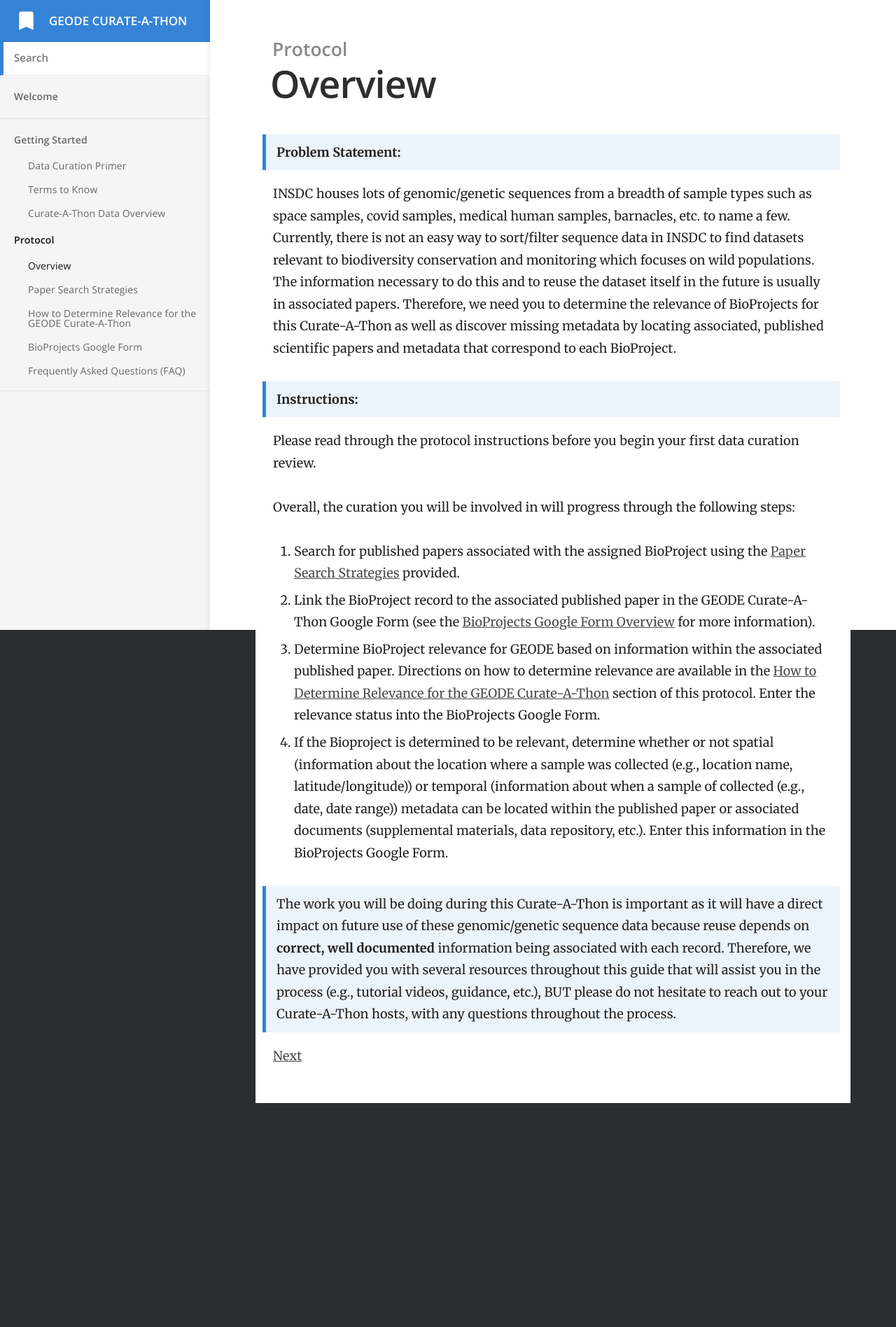
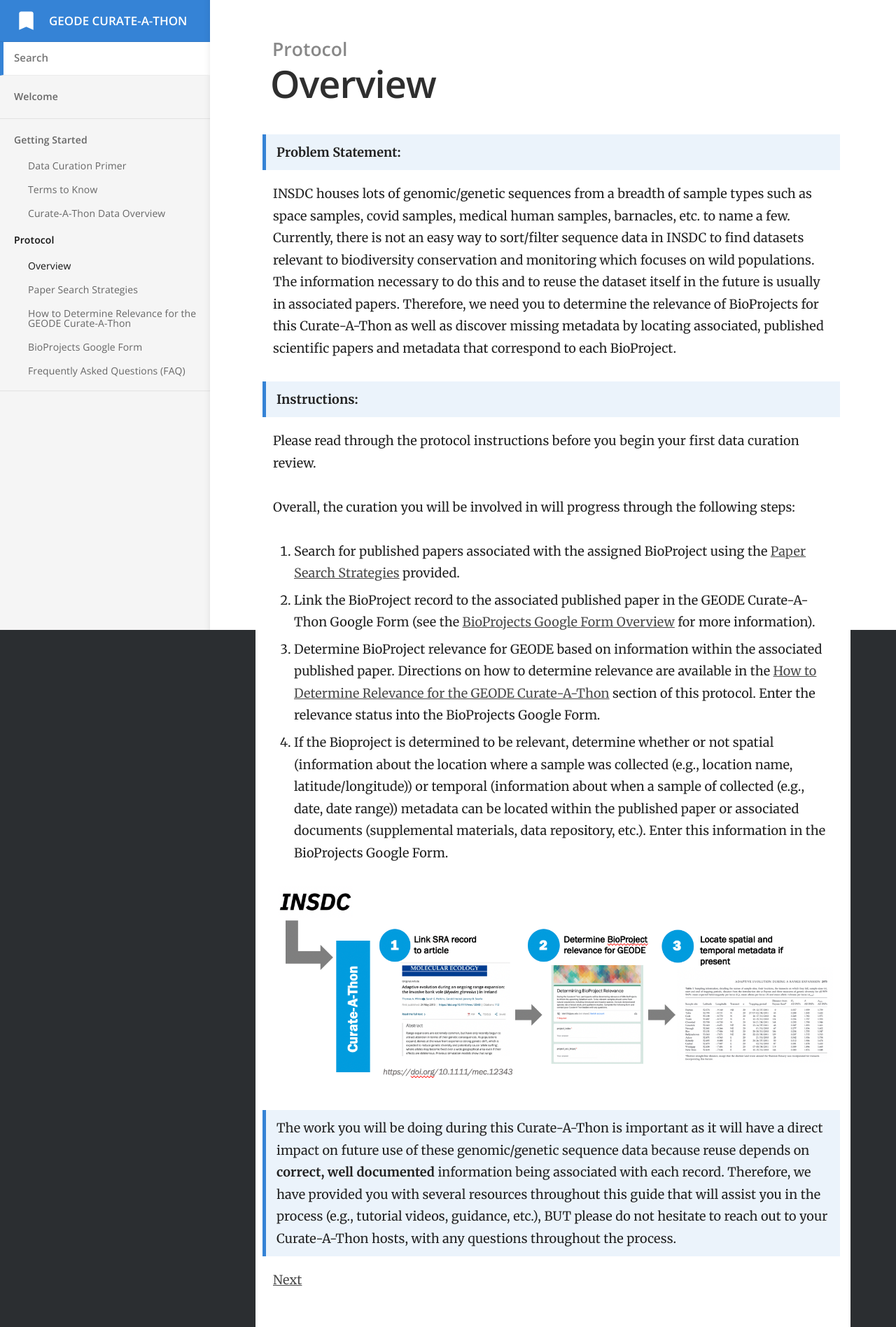
Before and after one commit to bdezray/GEODE-Curate-A-Thon, a Jekyll site: the page built from _docs/Protocol/Curate-A-Thon_Overview.md, in a window 1280 px wide. Shown: the whole page at 70% size. Built offline with Jekyll 4.4.1, drawn with Linux system fonts in a browser that asks for light colours; before the commit the page ends 1576 px from its top, so only the background shows below that.

Commit message:
Add curate-a-thon workflow image

```diff
--- a/_docs/Protocol/Curate-A-Thon_Overview.md
+++ b/_docs/Protocol/Curate-A-Thon_Overview.md
@@ -18,6 +18,8 @@ Overall, the curation you will be involved in will progress through the followin
 3. Determine BioProject relevance for GEODE based on information within the associated published paper. Directions on how to determine relevance are available in the [How to Determine Relevance for the GEODE Curate-A-Thon](https://bdezray.github.io/Geode-Curate-A-Thon/_docs/Protocol/How To Determine Relevance for the GEODE Curate-A-Thon.md) section of this protocol. Enter the relevance status into the BioProjects Google Form.
 4. If the Bioproject is determined to be relevant, determine whether or not spatial (information about the location where a sample was collected (e.g., location name, latitude/longitude)) or temporal (information about when a sample of collected (e.g., date, date range)) metadata can be located within the published paper or associated documents (supplemental materials, data repository, etc.). Enter this information in the BioProjects Google Form.
 
+![](https://bdezray.github.io/Geode-Curate-A-Thon/images/Curate-A-ThonWorkflow.png)
+
 >The work you will be doing during this Curate-A-Thon is important as it will have a direct impact on future use of these genomic/genetic sequence data because reuse depends on **correct, well documented** information being associated with each record. Therefore, we have provided you with several resources throughout this guide that will assist you in the process (e.g., tutorial videos, guidance, etc.), BUT please do not hesitate to reach out to your Curate-A-Thon hosts, with any questions throughout the process.
 
 
```
Also changed, not shown: images/Curate-A-ThonWorkflow.png (added).
